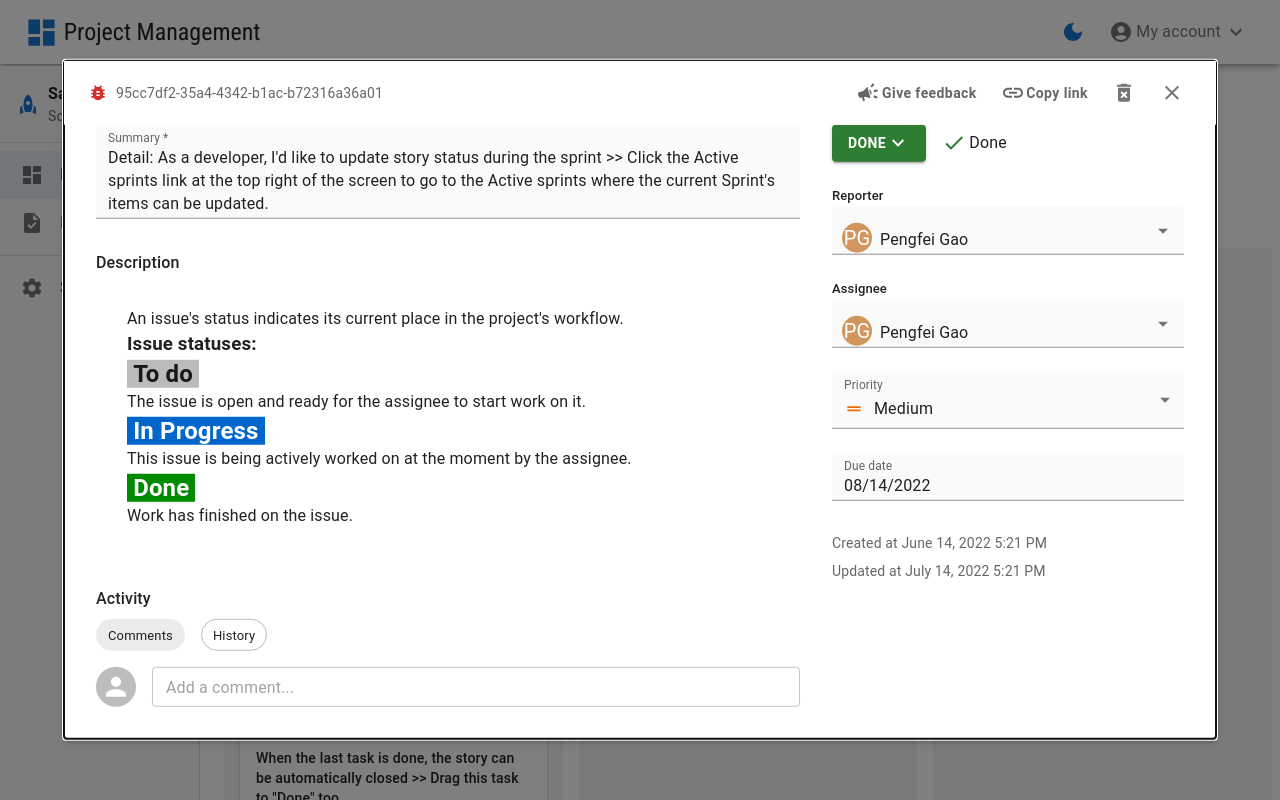
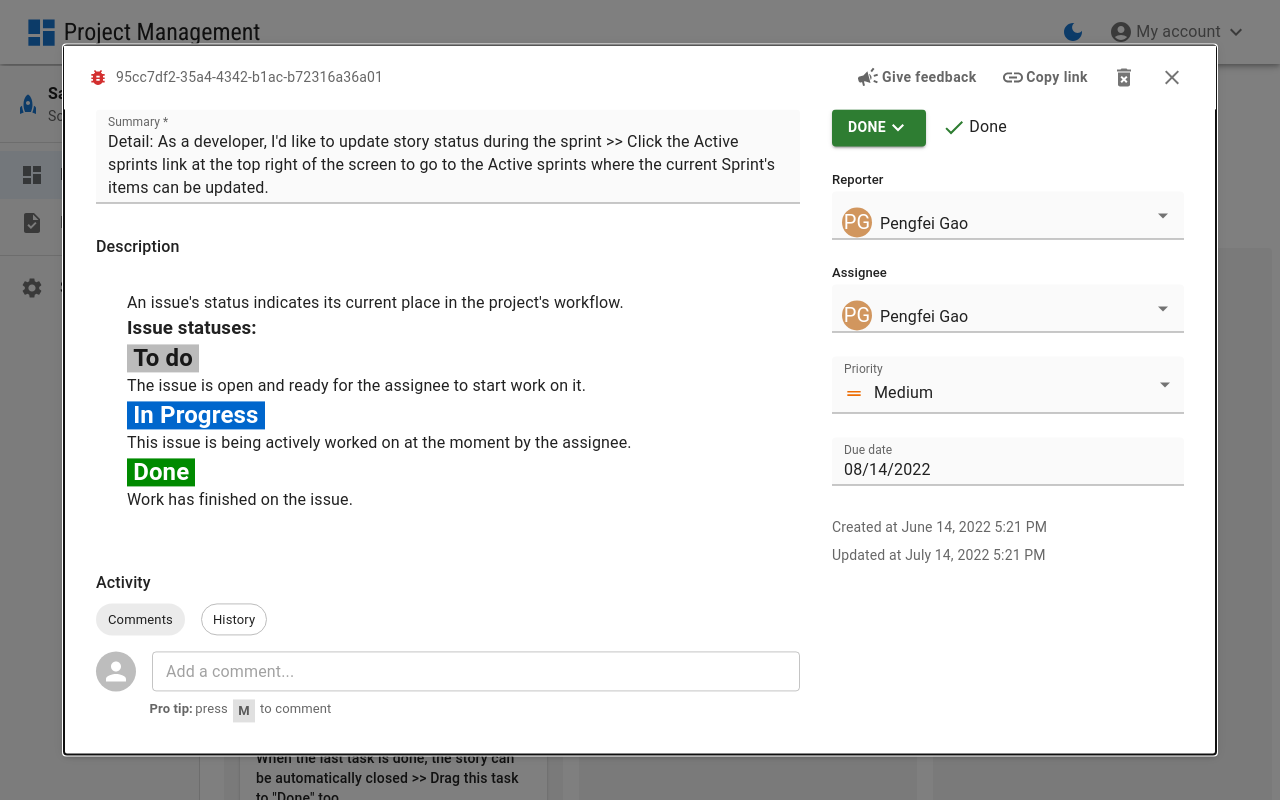
Before and after one commit to gpfDeveloper/project-management-frontend, a React (Create React App) app: page /projects/project1/board in a window 1280 px wide. Both pictures are taken after a click on the button 393 px from the left and 403 px from the top of the page. Shown: the top 800 px of the page. Built offline with nearby package versions, Linux system fonts and the light colour scheme.

Commit message:
pro tip keyboard event

```diff
--- a/src/components/project/issue/activity/ActivityComments.tsx
+++ b/src/components/project/issue/activity/ActivityComments.tsx
@@ -1,11 +1,15 @@
-import { FunctionComponent, useState, useRef } from 'react';
-import { Box, TextField, Button } from '@mui/material';
+import { FunctionComponent, useState, useRef, useEffect } from 'react';
+import { Box, TextField, Button, Typography, useTheme } from '@mui/material';
 import { useAuth } from 'contexts/auth-context';
 import StringAvatar from 'components/shared/StringAvatar';
 import TextEditor from 'components/shared/TextEditor';
 
 const ActivityComments: FunctionComponent = () => {
   const { user } = useAuth();
+  const theme = useTheme();
+  const mode = theme.palette.mode;
+  const grey =
+    mode === 'light' ? theme.palette.grey[300] : theme.palette.grey[700];
   const commentDivRef = useRef<HTMLDivElement>();
   const commentRef = useRef<HTMLInputElement>();
   const [focus, setFocus] = useState(false);
@@ -22,9 +26,26 @@ const ActivityComments: FunctionComponent = () => {
     setFocus(false);
     console.log(comment);
   };
+
+  useEffect(() => {
+    const keydownHandler = (e: KeyboardEvent) => {
+      console.log(e.key);
+      if (!focus && e.key.toLowerCase() === 'm') {
+        focusHandler();
+      }
+      if (focus && e.key === 'Escape') {
+        setFocus(false);
+      }
+    };
+    document.addEventListener('keydown', keydownHandler);
+    return () => {
+      document.removeEventListener('keydown', keydownHandler);
+    };
+  }, [focus]);
   return (
     <Box sx={{ mt: 2 }}>
       {!focus && (
+        <Box>
           <Box sx={{ display: 'flex', gap: 2 }}>
             <StringAvatar name={user?.username || 'Unassigned'} />
             <TextField
@@ -34,6 +55,32 @@ const ActivityComments: FunctionComponent = () => {
               variant="outlined"
               placeholder="Add a comment..."
             />
+          </Box>
+          <Box
+            sx={{
+              ml: 6.7,
+              mt: 1,
+              gap: 0.3,
+              display: 'flex',
+              '& > p': { fontSize: 13, color: 'text.secondary' },
+            }}
+          >
+            <Typography fontWeight={700}>Pro tip:</Typography>
+            <Typography>press</Typography>
+            <Typography
+              fontWeight={700}
+              sx={{
+                color: 'text.primary',
+                py: 0.2,
+                px: 0.6,
+                mx: 0.4,
+                backgroundColor: grey,
+              }}
+            >
+              M
+            </Typography>
+            <Typography>to comment</Typography>
+          </Box>
         </Box>
       )}
       {focus && (
--- a/src/components/shared/TextEditor.tsx
+++ b/src/components/shared/TextEditor.tsx
@@ -12,11 +12,11 @@ const config = {
   theme: 'snow',
   modules: {
     toolbar: [
+      [{ header: [1, 2, 3, 4, 5, 6, false] }],
       ['bold', 'italic', 'underline', 'strike'],
+      [{ color: [] }, { background: [] }],
+      [{ list: 'ordered' }, { list: 'bullet' }],
       ['blockquote', 'code-block'],
-      [{ list: 'ordered' }, { list: 'bullet' }],
-      [{ header: [1, 2, 3, 4, 5, 6] }],
-      [{ color: [] }, { background: [] }],
       ['clean'],
     ],
     clipboard: {
```
Lines whose indentation alone changed are shown as unchanged.
